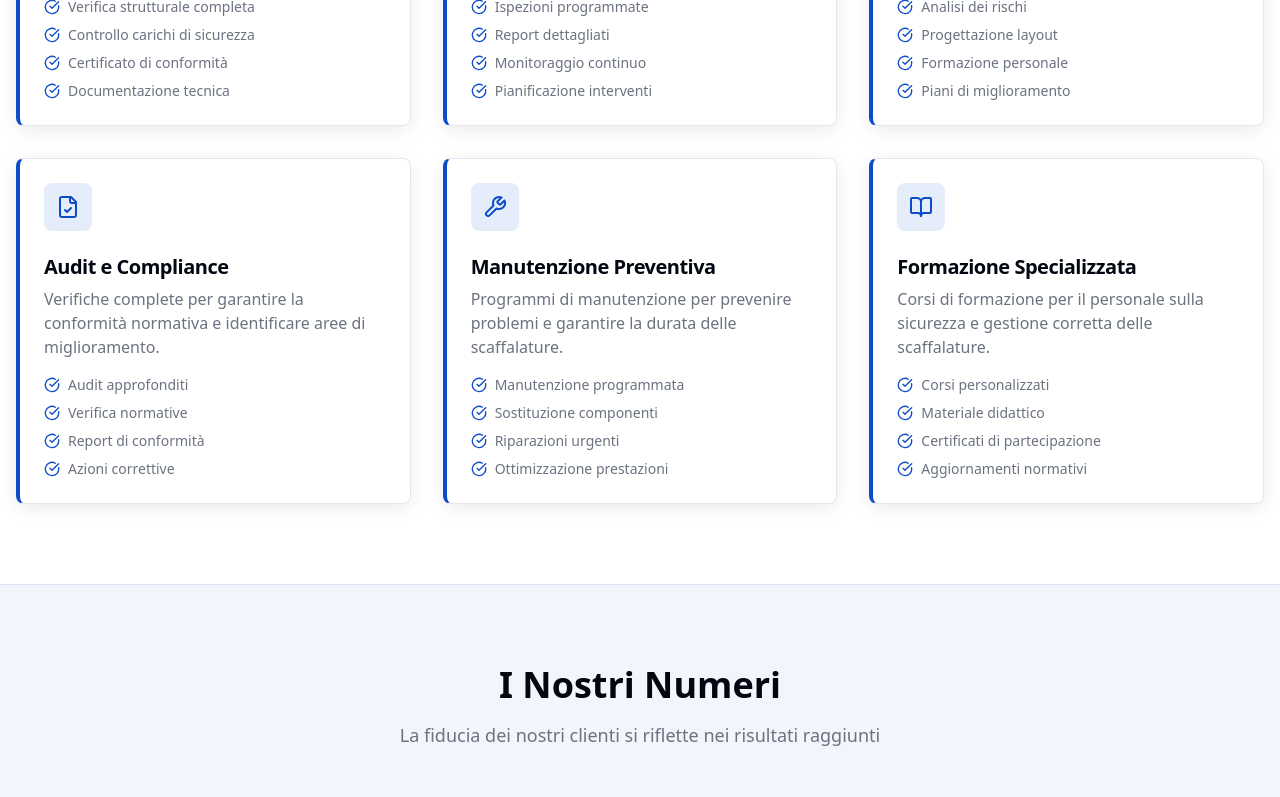
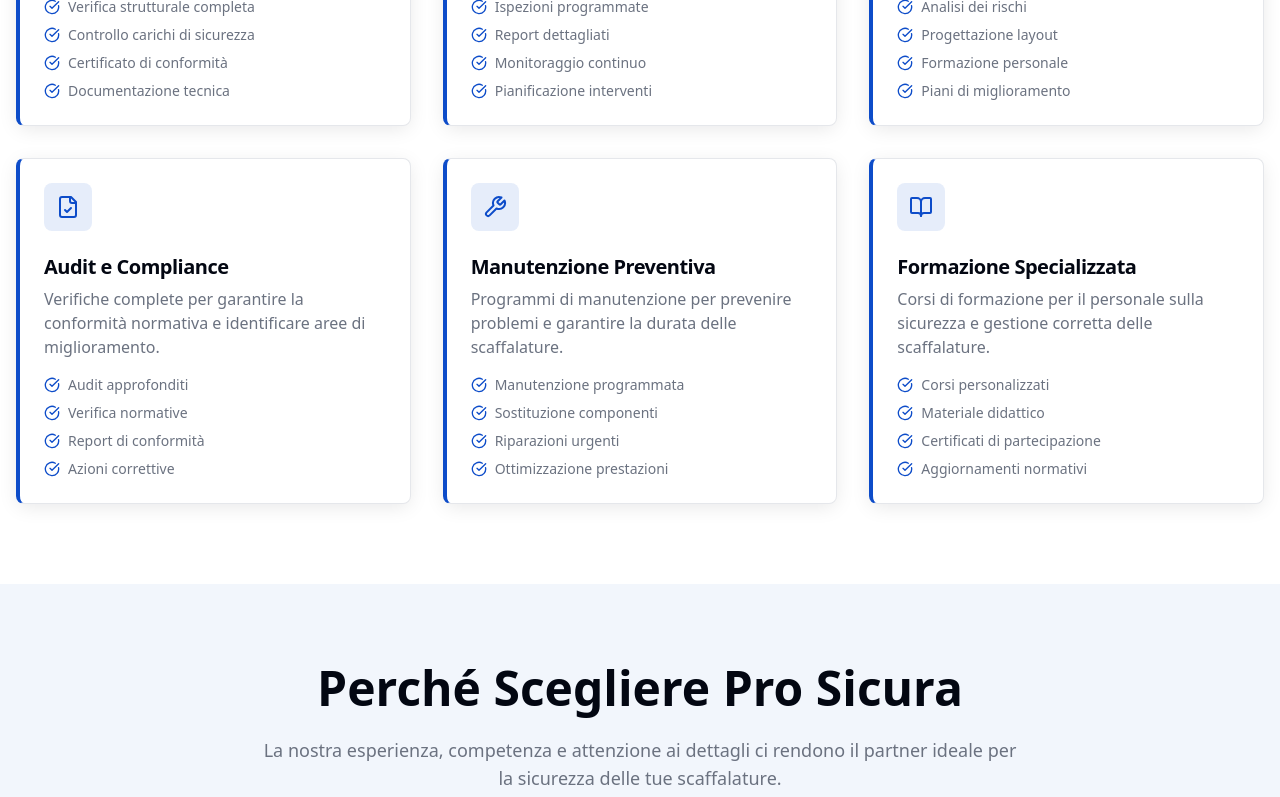
Before and after one commit to FAV-art/pro-sicura-web, a React (Vite) app: page / in a window 1280 px wide. Shown: the part 2000-2797 px from the top of the page. Built offline with nearby package versions, Linux system fonts and the light colour scheme.

Commit message:
Remove stats section
Remove "I Nostri Numeri" heading and its accompanying description from the Stats component.

```diff
--- a/src/pages/Index.tsx
+++ b/src/pages/Index.tsx
@@ -3,7 +3,6 @@ import { Navigation } from "@/components/Navigation";
 import { Hero } from "@/components/Hero";
 import { About } from "@/components/About";
 import { Services } from "@/components/Services";
-import { Stats } from "@/components/Stats";
 import { Trust } from "@/components/Trust";
 
 import { FAQ } from "@/components/FAQ";
@@ -18,7 +17,6 @@ const Index = () => {
       <Hero />
       <About />
       <Services />
-      <Stats />
       <Trust />
 
       <FAQ />
```
